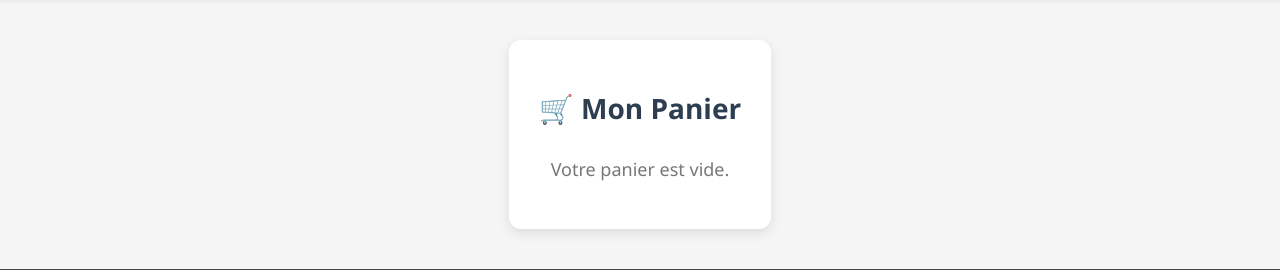
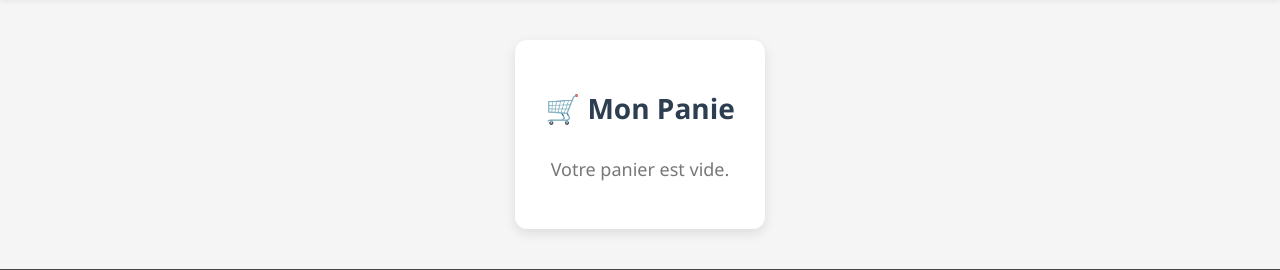
Before and after one commit to nbl20/DiamonLux, a PHP site: page /index.php?page=panier in a window 1280 px wide. Shown: the part 100-370 px from the top of the page. Run offline with PHP 8.4, Linux system fonts and the light colour scheme; the visitor is signed in with stand-in values (Sample User, id 1); data that the repository does not hold is empty.

Commit message:
modif panier

```diff
--- a/view/panier.php
+++ b/view/panier.php
@@ -22,7 +22,7 @@ $articles = $panierModel->getArticles($userId);
 
 
 <div class="panier-container">
-    <h1>🛒 Mon Panier</h1>
+    <h1>🛒 Mon Panie</h1>
 
     <!-- ✅ Messages -->
     <?php if (isset($_SESSION['success'])): ?>
```
